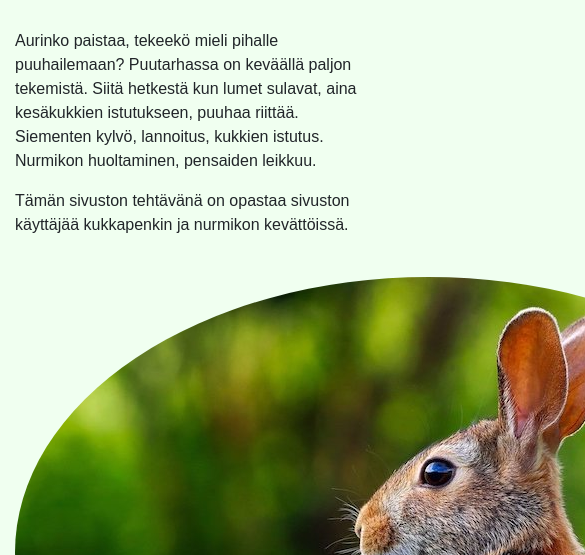
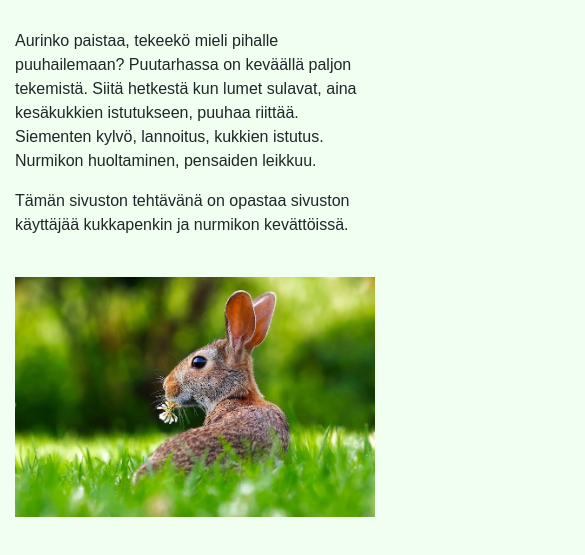
Before and after one commit to annajunna/annajunna.github.io, a plain HTML site: page index.html in a window 390 px wide. Shown: the part 289-844 px from the top of the page, 585 px wide, since content can reach past the window. Drawn offline with nearby package versions, Linux system fonts and the light colour scheme.

Commit message:
Add files via upload

```diff
--- a/index.html
+++ b/index.html
@@ -46,7 +46,7 @@ crossorigin="anonymous"></script>
       </div>
     <div class="container">
         <br>
-    <img class="rounded-circle" src="rabbit.jpg" alt="Rabbit">
+    <img class="img-fluid" src="rabbit.jpg" alt="Rabbit">
     </div>
 
   <br><br>
--- a/styles.css
+++ b/styles.css
@@ -19,3 +19,9 @@ h1
 	font-weight: bold;
 	display: block;
   }
+
+@media only screen and (max-width: 800px){
+  .img-fluid {
+      width: fit-content;
+      height: fit-content;
+  }
```
